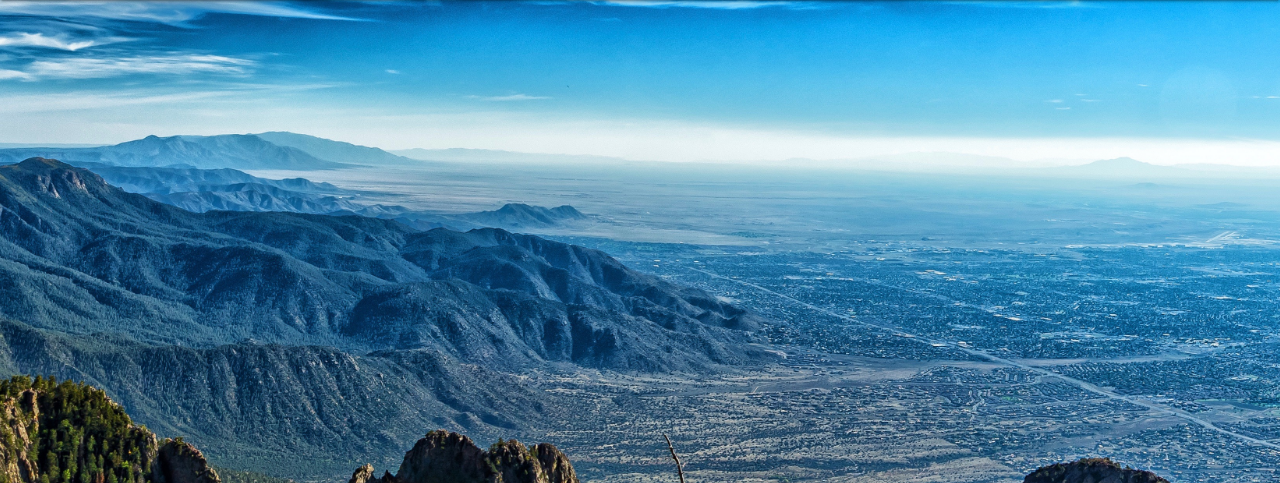
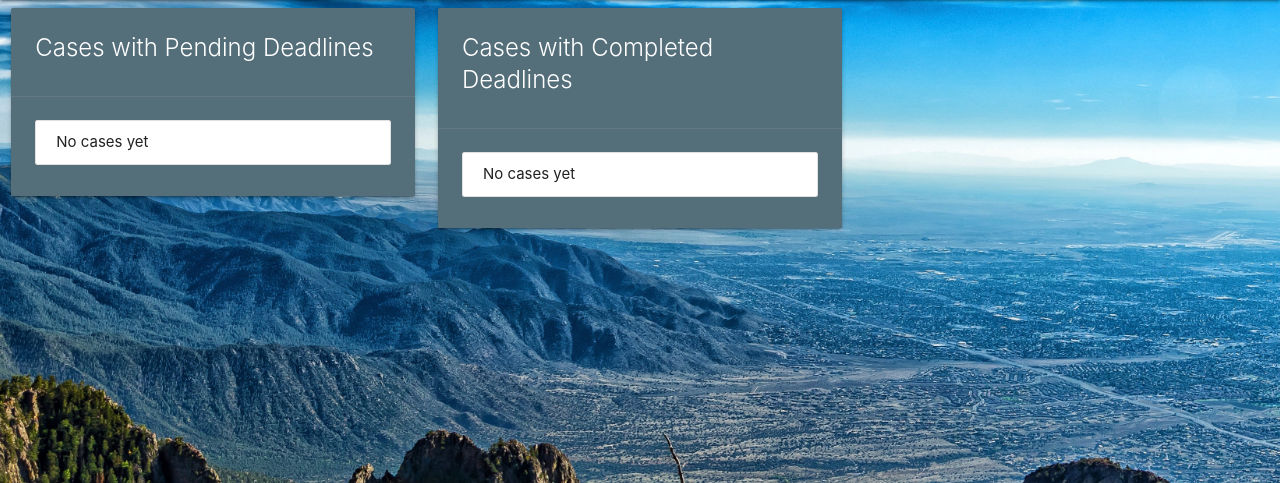
Before and after one commit to jscpeterson/reminders, a Django app: page / in a window 1280 px wide. Shown: the part 128-611 px from the top of the page. Run offline with Django 3.2, Linux system fonts and the light colour scheme; the visitor is signed in with stand-in values (Sample User, id 1); some libraries are stand-ins or nearby versions.

Commit message:
Added home views for open/closed cases based on deadlines

```diff
--- a/remind/urls.py
+++ b/remind/urls.py
@@ -1,8 +1,9 @@
 from django.urls import path
 from . import views
-from django.contrib.auth import views as auth_views
 
 urlpatterns = [
+    path('', views.CaseOpenListView.as_view(), name='case-open-list'),
+    path('', views.CaseClosedListView.as_view(), name='case-closed-list'),
     path('create/', views.CaseCreateView.as_view()),
     path('update/', views.UpdateHomeView.as_view()),
     path('<str:case_number>/scheduling/', views.scheduling, name='scheduling'),
--- a/templates/home.html
+++ b/templates/home.html
@@ -28,6 +28,7 @@
 
 
 
+
 </style>
 
 {% endblock %}
@@ -46,9 +47,9 @@
         <ul class="right">
             <li>|</li>
             <li>
-            <a href="{% url 'logout' %}" class="right">
-                <button class="btn-large">logout</button>
-            </a>
+                <a href="{% url 'logout' %}" class="right">
+                    <button class="btn-large">logout</button>
+                </a>
             </li>
             <li>|</li>
         </ul>
@@ -70,6 +71,42 @@
         </ul>
     </div>
 </nav>
+
+<div class="row">
+    <div class="col m4">
+        <div class="card blue-grey darken-1">
+            <div class="card-content white-text">
+                <span class="card-title">Cases with Pending Deadlines</span>
+            </div>
+            <div class="card-action">
+                <ul class="collection">
+                    {% for case in object_list %}
+                    <li class="collection-item">{{ case.pub_date|date }} - {{ case.headline }}</li>
+                    {% empty %}
+                    <li class="collection-item">No cases yet</li>
+                    {% endfor %}
+                </ul>
+            </div>
+        </div>
+    </div>
+
+    <div class="col m4">
+        <div class="card blue-grey darken-1">
+            <div class="card-content white-text">
+                <span class="card-title">Cases with Completed Deadlines</span>
+            </div>
+            <div class="card-action">
+                <ul class="collection">
+                    {% for case in object_list %}
+                    <li class="collection-item">{{ case.pub_date|date }} - {{ case.headline }}</li>
+                    {% empty %}
+                    <li class="collection-item">No cases yet</li>
+                    {% endfor %}
+                </ul>
+            </div>
+        </div>
+    </div>
+</div>
 
 {% else %}
 
```
Also changed, not shown: remind/views.py (+25 -0 lines).
